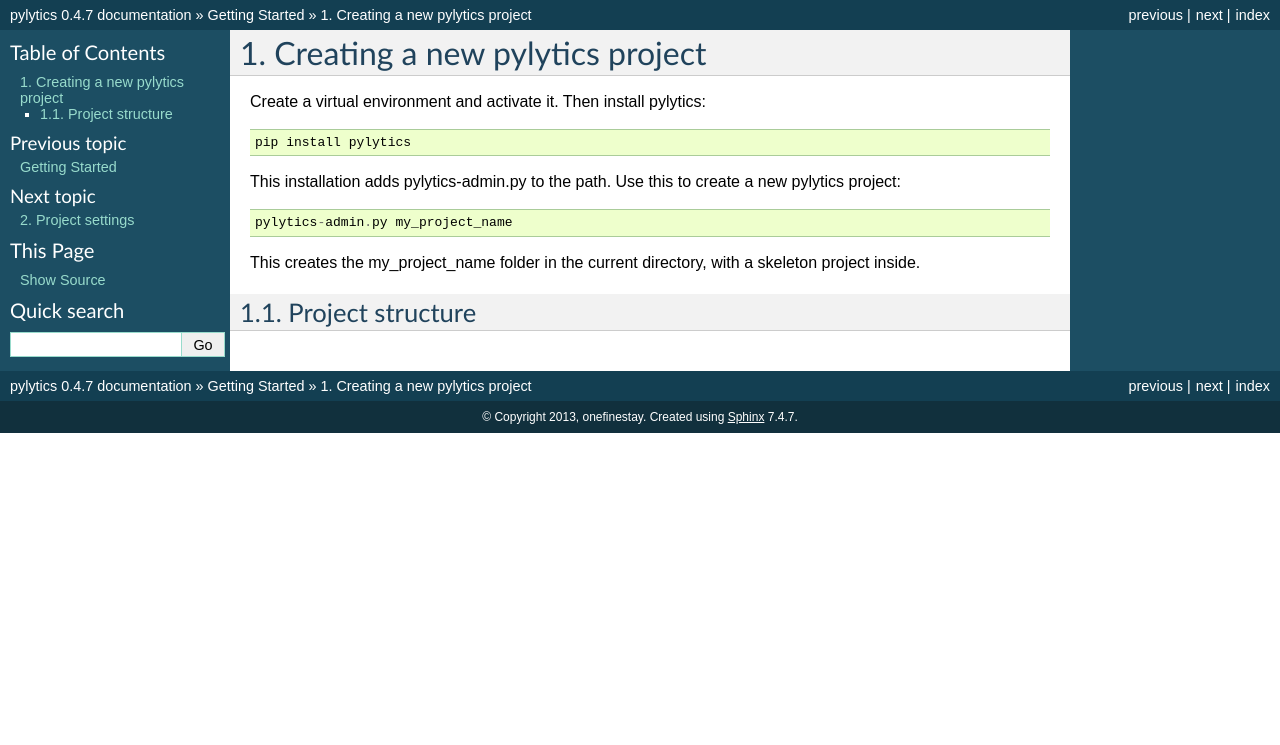
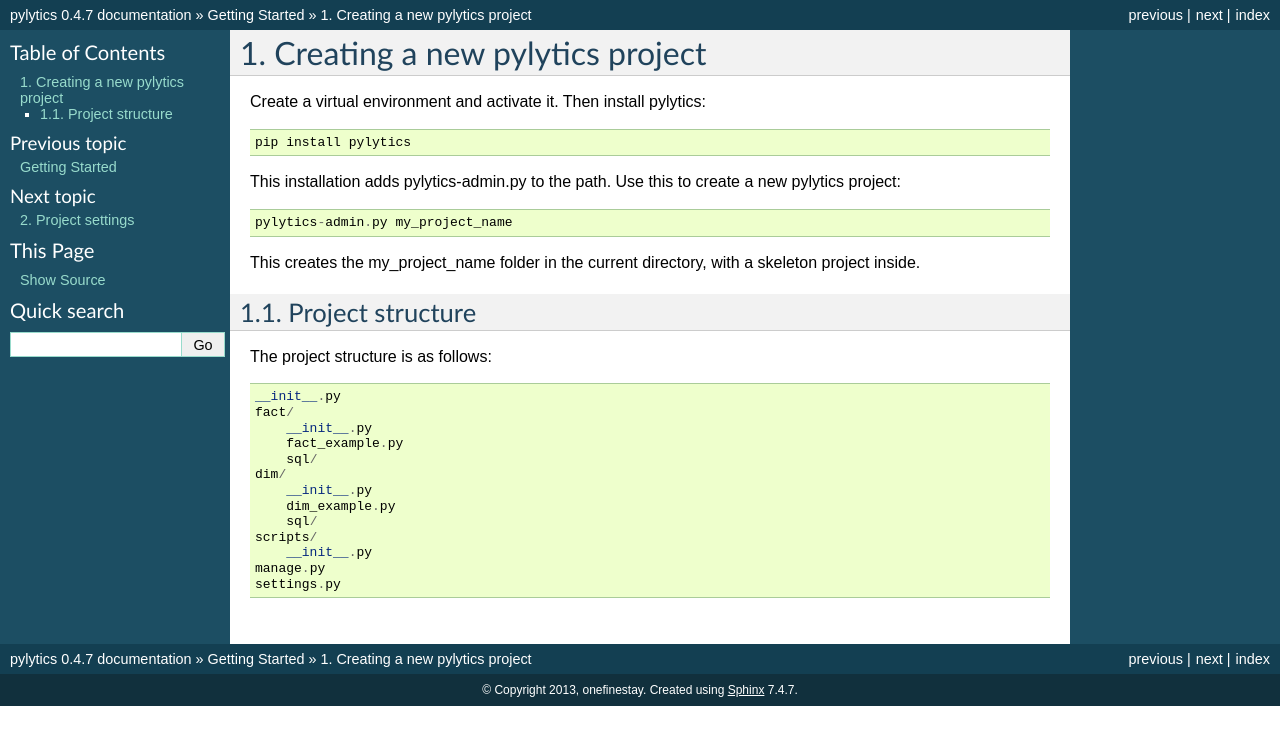
Before and after one commit to onefinestay/pylytics, a Sphinx documentation site: the page built from docs/getting-started/creating-new-project.rst, in a window 1280 px wide. Shown: the top 745 px of the page. Built offline with Sphinx 7.4.7, drawn with Linux system fonts in a browser that asks for light colours.

Commit message:
added documentation for setup_scripts functionality

```diff
--- a/docs/getting-started/creating-new-project.rst
+++ b/docs/getting-started/creating-new-project.rst
@@ -12,3 +12,19 @@ This creates the my_project_name folder in the current directory, with a skeleto
 
 Project structure
 -----------------
+
+The project structure is as follows::
+
+    __init__.py
+    fact/
+        __init__.py
+        fact_example.py
+        sql/
+    dim/
+        __init__.py
+        dim_example.py
+        sql/
+    scripts/
+        __init__.py
+    manage.py
+    settings.py
--- a/docs/getting-started/index.rst
+++ b/docs/getting-started/index.rst
@@ -11,3 +11,4 @@ Getting Started
    running-scripts
    querying
    connection-library
+   setup-scripts
```
Also changed, not shown: docs/getting-started/setup-scripts.rst (added, +36 -0 lines), 2 other files.
